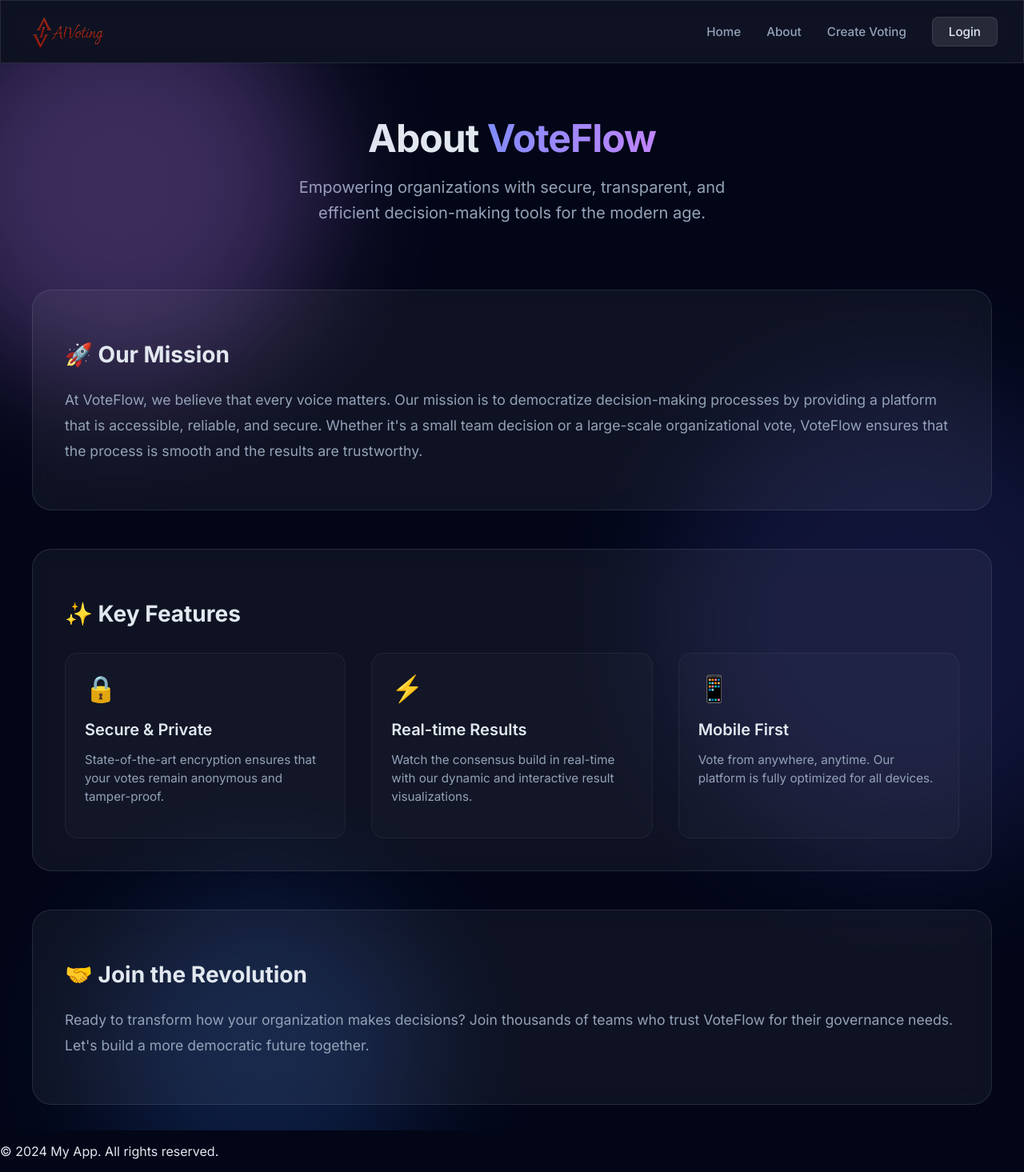
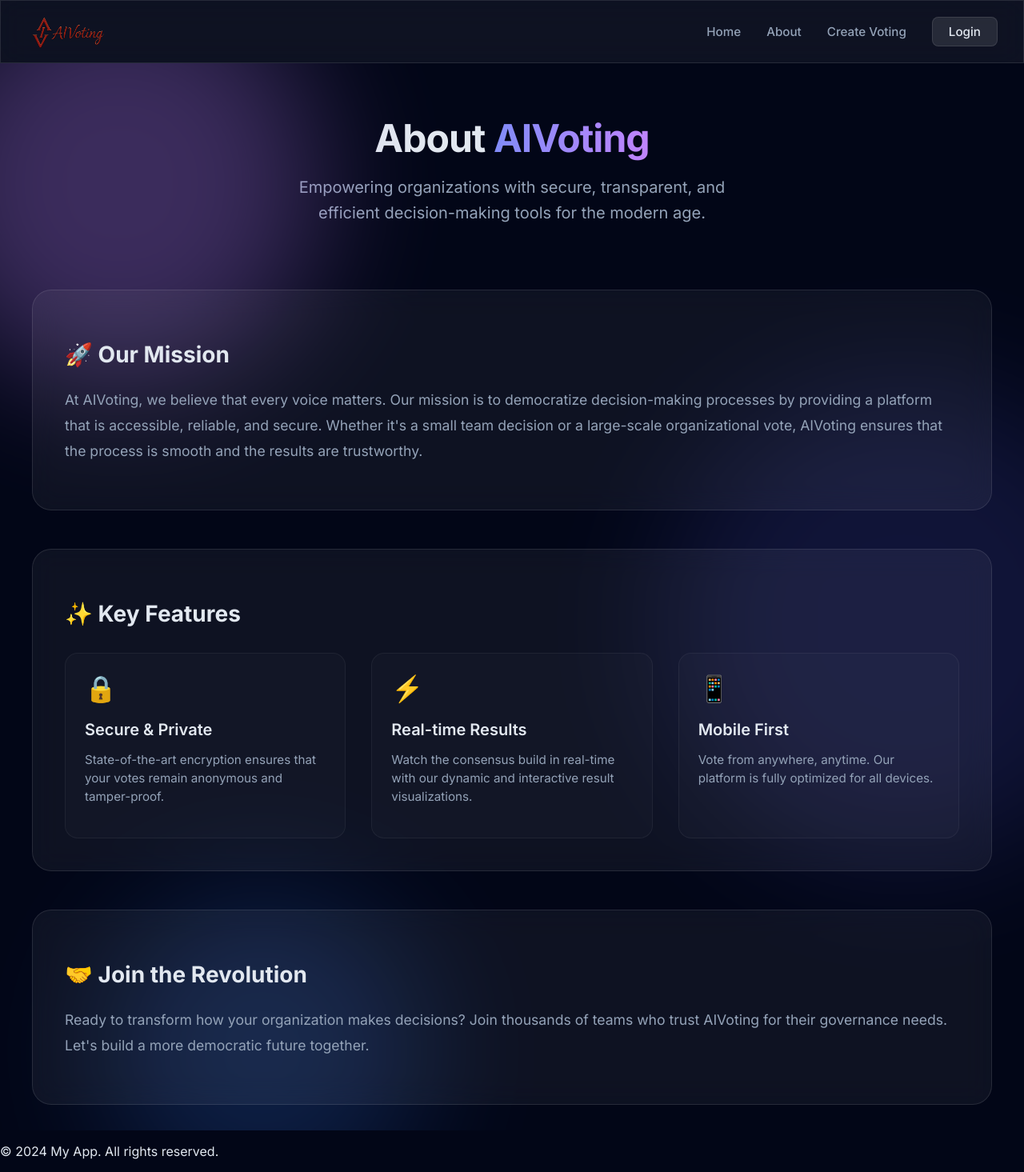
Before and after one commit to Eason20050201/AIV-Voting, a React (Vite) app in the folder frontend/: page /about in a window 1280 px wide. Shown: the whole page at 80% size. Built offline with nearby package versions, Linux system fonts and the light colour scheme.

Commit message:
chore: Rename product from VoteFlow to AIVoting in the About page and notes.

```diff
--- a/frontend/src/pages/AboutPage.jsx
+++ b/frontend/src/pages/AboutPage.jsx
@@ -7,7 +7,7 @@ const AboutPage = () => {
       <div className="about-content">
         <div className="about-header">
           <h1 className="about-title">
-            About <span className="gradient-text">VoteFlow</span>
+            About <span className="gradient-text">AIVoting</span>
           </h1>
           <p className="about-subtitle">
             Empowering organizations with secure, transparent, and efficient decision-making tools for the modern age.
@@ -17,7 +17,7 @@ const AboutPage = () => {
         <section className="about-section glass-panel">
           <h2 className="section-title">🚀 Our Mission</h2>
           <p className="section-text">
-            At VoteFlow, we believe that every voice matters. Our mission is to democratize decision-making processes by providing a platform that is accessible, reliable, and secure. Whether it's a small team decision or a large-scale organizational vote, VoteFlow ensures that the process is smooth and the results are trustworthy.
+            At AIVoting, we believe that every voice matters. Our mission is to democratize decision-making processes by providing a platform that is accessible, reliable, and secure. Whether it's a small team decision or a large-scale organizational vote, AIVoting ensures that the process is smooth and the results are trustworthy.
           </p>
         </section>
 
@@ -51,7 +51,7 @@ const AboutPage = () => {
         <section className="about-section glass-panel">
           <h2 className="section-title">🤝 Join the Revolution</h2>
           <p className="section-text">
-            Ready to transform how your organization makes decisions? Join thousands of teams who trust VoteFlow for their governance needs. Let's build a more democratic future together.
+            Ready to transform how your organization makes decisions? Join thousands of teams who trust AIVoting for their governance needs. Let's build a more democratic future together.
           </p>
         </section>
       </div>
```
Also changed, not shown: 1 other file (tests, documents, lock files or other folders).
